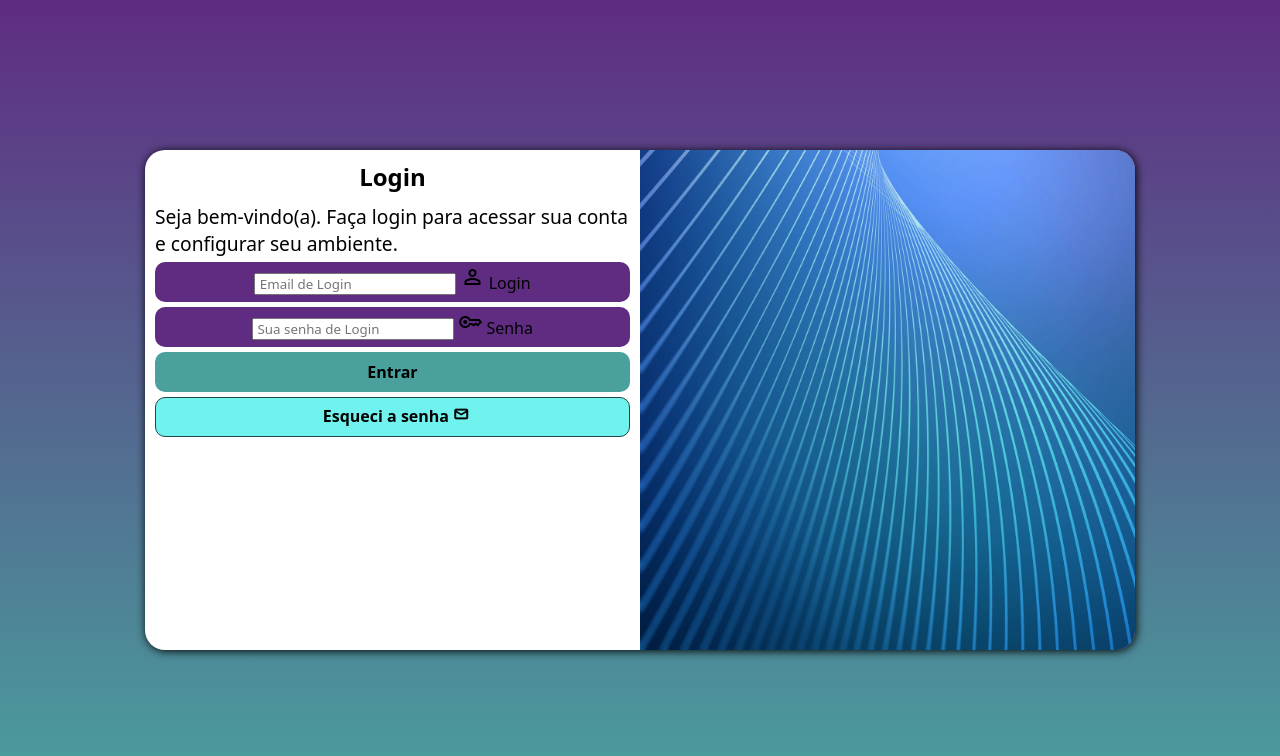
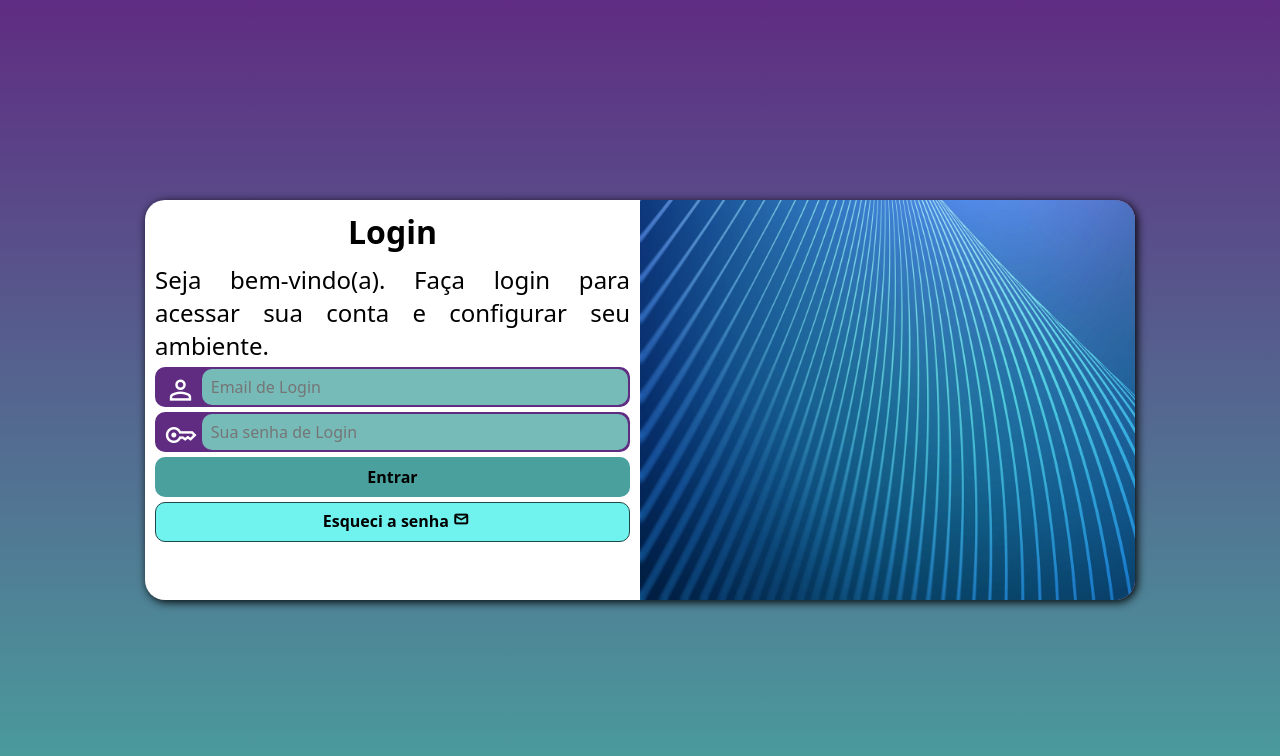
Before and after one commit to IgorABezerra/ProjetoLogin, a plain HTML site: page index.html in a window 1280 px wide. Drawn offline with nearby package versions, Linux system fonts and the light colour scheme.

Commit message:
finalizando o projeto

```diff
--- a/estilos/mediaqueries.css
+++ b/estilos/mediaqueries.css
@@ -6,6 +6,7 @@
     }
     section#login{
         width: 90vw;
+        height: 300px;
     }
     section#login > div#imagem{
         float: left;
@@ -27,6 +28,7 @@
     }
     section#login{
         width: 990px;
+        height: 400px;
     }
     section#login > div#imagem{
         float: right;
@@ -37,7 +39,18 @@
         float: left;
         width: 50%;
     }
+
+    div#formulario > h1{
+        font-size: 2em;
+    }
+
     div#formulario > p{
-        font-size: 1.2em;
+        font-size: 1.5em;
+        text-align: justify;
+    }
+
+    div.campo > input:fullscreen{
+        height: 100%;
+        transform: translateY(-12px);
     }
 }
--- a/estilos/style.css
+++ b/estilos/style.css
@@ -28,15 +28,16 @@ section#login{
     position: absolute;
     top: 50%;
     left: 50%;
-    transform: translate(-50%, -50%);
     overflow: hidden;
 
     background-color: white;
     width: 300px;
     height: 500px;
     border-radius: 20px;
-    box-shadow: 1px 1px 10px rgb(0, 0, 0);
+    box-shadow: 2px 2px 10px rgb(0, 0, 0);
 
+
+    transform: translate(-50%, -50%);
     transition: width 0.5s , height 0.5s;
     transition-timing-function: ease;
 
@@ -61,7 +62,7 @@ div#formulario > h1{
 }
 
 div#formulario > p{
-    font-size: 0.8em;
+    font-size: 0.9em;
 }
 
 form > div.campo{
@@ -70,11 +71,38 @@ form > div.campo{
     position: relative;
     width: 100%;
     height: 40px;
+    border: 2px solid #5f2c82;
     border-radius: 10px;
     margin: 5px 0px;
-    padding-top: 3px;
     font-weight: 500;
     text-align: center;
+}
+
+div.campo > span{
+    color: white;
+    font-size: 2em;
+    width: 40px;
+    padding: 5px 5px 3px 7px;
+}
+
+div.campo > input{
+    background-color: #77bbb9;
+    font-size: 1em;
+    width: calc(100% - 45px);
+    height: 100%;
+    border-radius: 10px;
+    border: 0px;
+    padding: 5px;
+
+    transform: translateY(-13px);
+}
+
+div.campo > input:focus-within{
+    background-color: white;
+}
+
+div.campo > label{
+    display: none;
 }
 
 form > input[type=submit]{
--- a/index.html
+++ b/index.html
@@ -20,14 +20,14 @@
                 <p>Seja bem-vindo(a). Faça login para acessar sua conta e configurar seu ambiente.</p>
                 <form action="login.php" method="post">
                     <div class="campo">
+                        <span class="material-symbols-outlined">person</span>
                         <input type="email" name="login" id="ilogin" placeholder=" Email de Login">
-                        <span class="material-symbols-outlined">person</span>
                         <label for="ilogin">Login</label>
                     </div>
                     <div class="campo">
+                        <span class="material-symbols-outlined">key</span>
                         <input type="password" name="senha" id="isenha" placeholder=" Sua senha de Login"
                         autocomplete="current-password" required minlength="8" maxlength="20">
-                        <span class="material-symbols-outlined">key</span>
                         <label for="isenha">Senha</label>
                     </div>
                     <input type="submit" value="Entrar">
```
